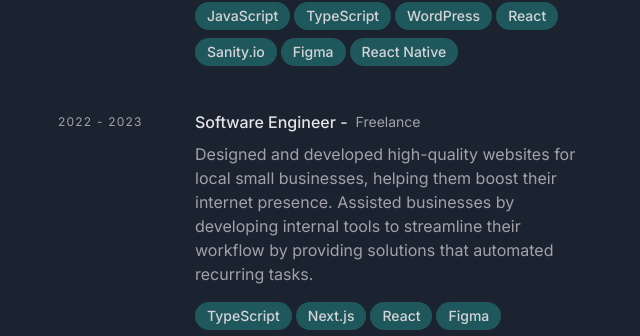
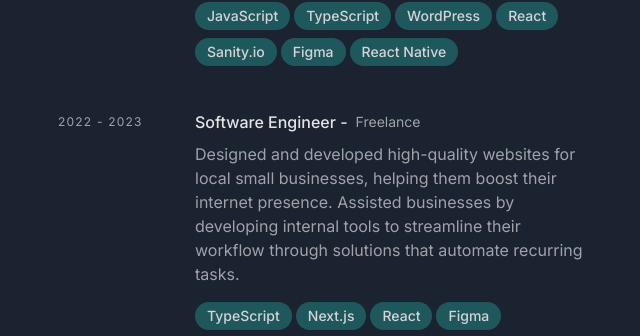
Before and after one commit to Eddie-Kuo/portfolio-v2, a Next.js app: page / in a window 1280 px wide. Shown: the part 1188-1524 px from the top of the page, without its empty margins (590-1230 px from the left). Built offline with nearby package versions, Linux system fonts and the light colour scheme.

Commit message:
grammar edit

```diff
--- a/constants/experience.ts
+++ b/constants/experience.ts
@@ -30,7 +30,7 @@
     title: "Software Engineer -",
     location: "Freelance",
     description:
-      "Designed and developed high-quality websites for local small businesses, helping them boost their internet presence. Assisted businesses by developing internal tools to streamline their workflow by providing solutions that automated recurring tasks.",
+      "Designed and developed high-quality websites for local small businesses, helping them boost their internet presence. Assisted businesses by developing internal tools to streamline their workflow through solutions that automate recurring tasks.",
     duration: "2022 - 2023",
     technologies: ["TypeScript", "Next.js", "React", "Figma", "Tailwind CSS"],
   },
```
